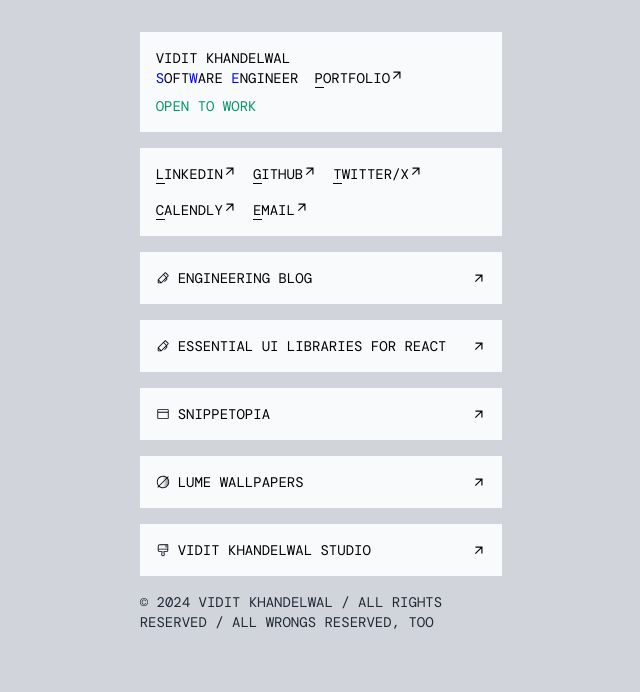
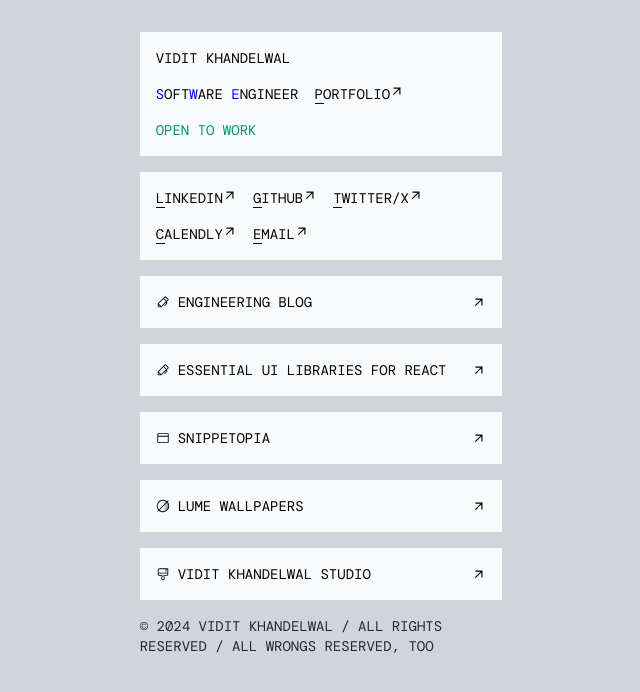
Before and after one commit to csvidit/bio-2024, a Next.js app: page / in a window 1280 px wide. Shown: the top 692 px of the page, without its empty margins (319-959 px from the left). Built offline with nearby package versions, Linux system fonts and the light colour scheme; a web font is replaced by a local one.

Commit message:
make minor styling changes

```diff
--- a/src/components/MainContent.tsx
+++ b/src/components/MainContent.tsx
@@ -1,6 +1,6 @@
 const MainContent = (props: { children: React.ReactNode }) => {
   return (
-    <div className="p-8 flex flex-col gap-4 w-screen lg:w-4/12 h-full *:text-sm">
+    <div className="p-8 flex flex-col gap-4 w-screen lg:w-4/12 h-full *:text-xs lg:*:text-sm">
       {props.children}
     </div>
   );
--- a/src/components/mono-theme/Intro.tsx
+++ b/src/components/mono-theme/Intro.tsx
@@ -1,20 +1,18 @@
 import FeaturedLink from "./FeaturedLink";
 const Intro = () => {
   return (
-    <div className="w-full h-fit col-span-4 bg-gray-50 p-4 *:uppercase">
+    <div className="flex flex-col gap-4 w-full h-fit col-span-4 bg-gray-50 p-4 *:uppercase">
       <h1 className="">Vidit Khandelwal</h1>
-      <div className="flex flex-row gap-x-4 gap-y-2 items-center *:shrink-0 flex-wrap">
+      <div className="flex flex-row gap-4 items-center *:shrink-0 flex-wrap">
         <span>
           <span className="text-blue-accent">S</span>oft
           <span className="text-blue-accent">W</span>are{" "}
           <span className="text-blue-accent">E</span>ngineer
         </span>
-        {/* <span aria-details="divider">/</span> */}
         <FeaturedLink ariaLabel="Portfolio" href="https://viditkhandelwal.com">
           Portfolio
         </FeaturedLink>
-        {/* <span aria-details="divider">/</span> */}
-        <span className="text-emerald-600">Open to Work</span>
+        <span className="flex text-emerald-600">Open to Work</span>
       </div>
     </div>
   );
```
